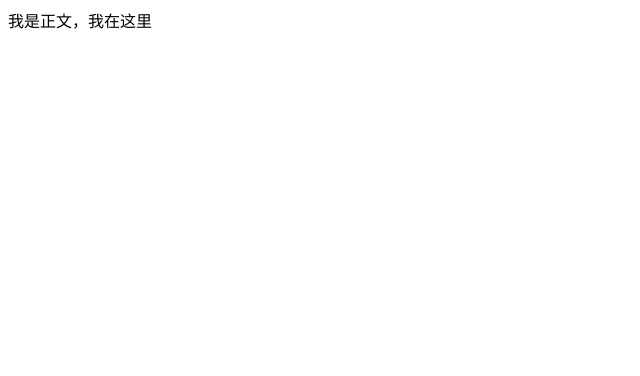
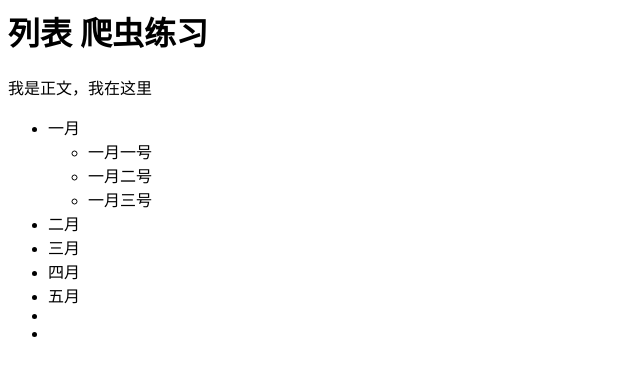
Before and after one commit to coollywu/coollywu.github.io, a plain HTML site: page tutorials/scraping/index.html in a window 1280 px wide. Shown: the whole page, without its empty margins (0-640 px from the left). Drawn offline with Linux system fonts and the light colour scheme.

Commit message:
Update index.html

```diff
--- a/tutorials/scraping/index.html
+++ b/tutorials/scraping/index.html
@@ -7,10 +7,27 @@
 
 
 <body>
-
+<h1>列表 爬虫练习</h1>
 <p>
 我是正文，我在这里
 </p>
 
+<ul>
+<li>一月</li>
+<ul>
+	<li>一月一号</li>
+	<li>一月二号</li>
+	<li>一月三号</li>
+</ul>
+<li>二月</li>
+<li>三月</li>
+<li>四月</li>
+<li>五月</li>
+<li></li>
+<li></li>
+
+</ul>
+
+
 </body>
 </html>
```
